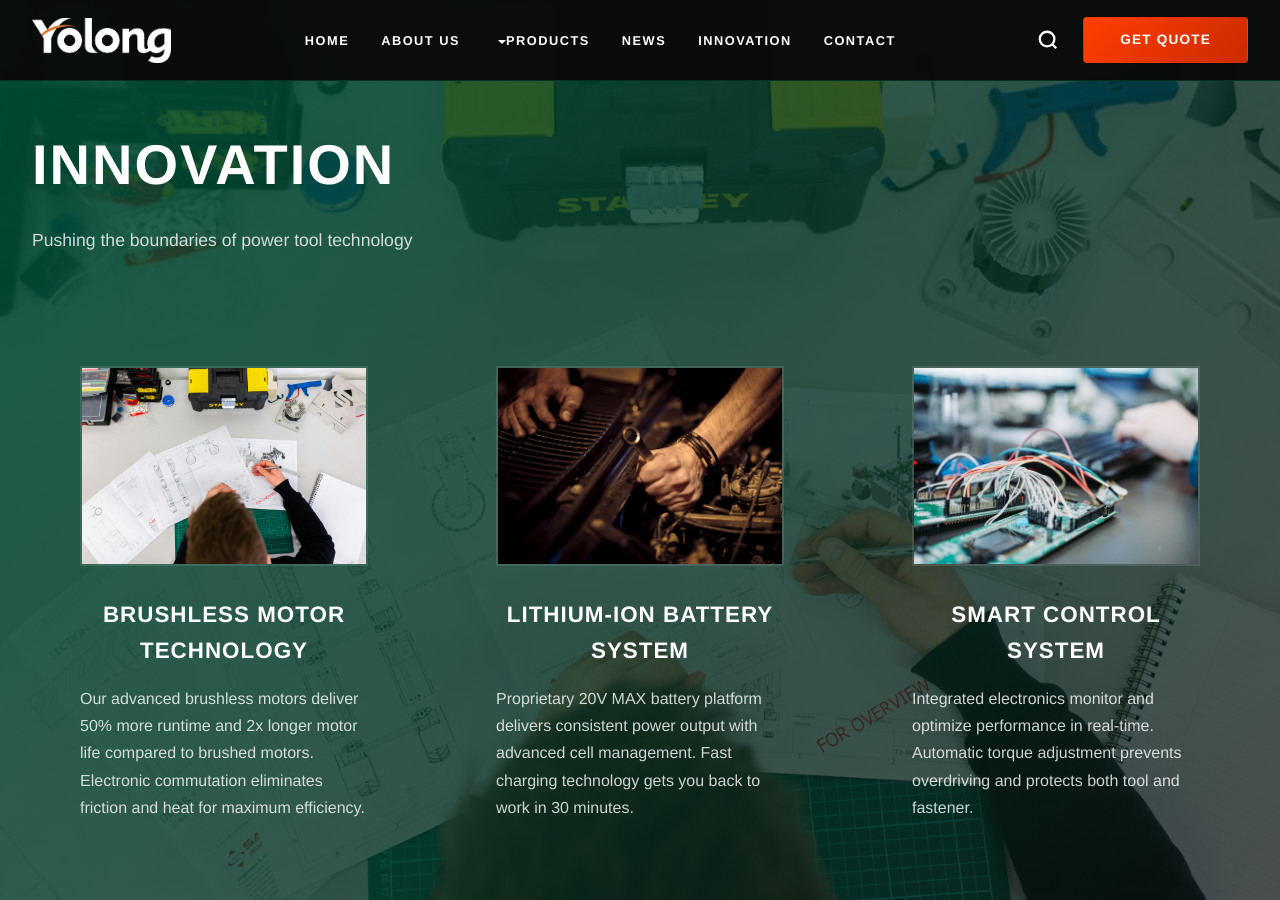
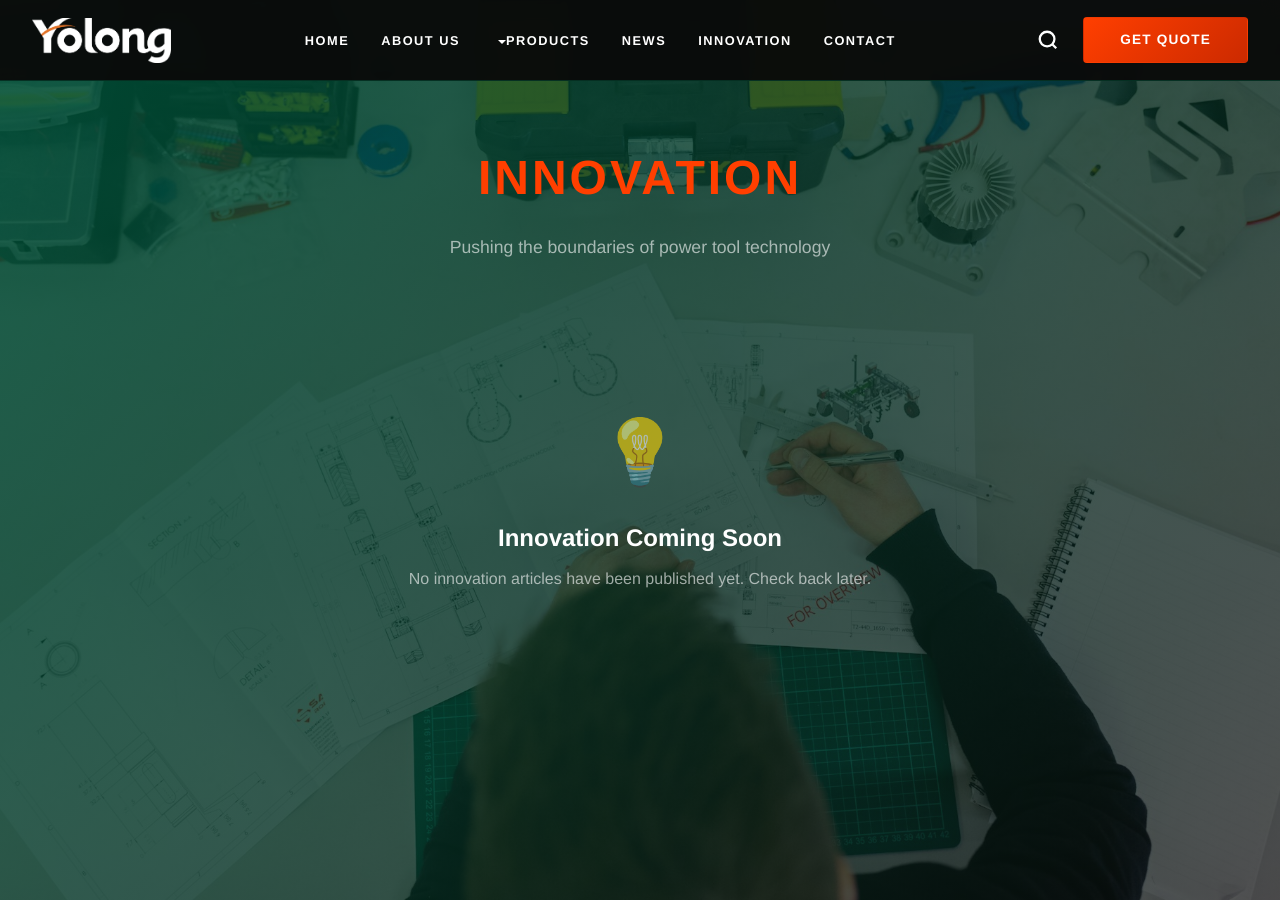
Before and after one commit to Heyxier/yolongtec-website-demo, a Jekyll site: the page built from innovation/index.html, in a window 1280 px wide and 900 px high. Built offline with Jekyll 4.4.1, drawn with Linux system fonts in a browser that asks for light colours; some web fonts are replaced.

Commit message:
feat: innovation 页面改为动态 - 文章可选发布到 News 或 Innovation

```diff
--- a/innovation/index.html
+++ b/innovation/index.html
@@ -4,30 +4,209 @@
 permalink: /innovation/
 ---
 
-<section class="section innovation-section" id="innovation" style="padding-top: 120px;">
-        <div class="section-bg"><img src="../images/brushless-motor.jpg" alt="Innovation Technology"><div class="section-overlay"></div></div>
-        <div class="container">
-            <div class="section-header">
-                <h2 class="section-title">INNOVATION</h2>
-                <p class="section-desc">Pushing the boundaries of power tool technology</p>
+<style>
+/* Innovation Page Specific Styles */
+.innovation-page {
+    padding: 140px 0 80px;
+    min-height: 100vh;
+}
+.innovation-header {
+    text-align: center;
+    margin-bottom: 60px;
+}
+.innovation-header h1 {
+    font-family: var(--font-helvetica);
+    font-size: 3rem;
+    font-weight: 900;
+    color: var(--text-primary);
+    text-transform: uppercase;
+    letter-spacing: 3px;
+    margin-bottom: 16px;
+}
+.innovation-header h1 span {
+    color: var(--accent-500);
+}
+.innovation-header p {
+    color: var(--text-muted);
+    font-size: 1.1rem;
+    max-width: 600px;
+    margin: 0 auto;
+    line-height: 1.6;
+}
+.innovation-card-grid {
+    display: grid;
+    grid-template-columns: repeat(3, 1fr);
+    gap: 32px;
+    max-width: 1200px;
+    margin: 0 auto;
+    padding: 0 24px;
+}
+.innovation-block {
+    background: rgba(0, 0, 0, 0.3);
+    border: 2px solid rgba(255, 255, 255, 0.1);
+    overflow: hidden;
+    transition: all 0.3s ease;
+    display: flex;
+    flex-direction: column;
+    color: inherit;
+    text-decoration: none;
+}
+.innovation-block:hover {
+    border-color: var(--accent-500);
+    transform: translateY(-4px);
+}
+.innovation-block-image {
+    width: 100%;
+    height: 220px;
+    object-fit: cover;
+    display: block;
+}
+.innovation-block-image-placeholder {
+    width: 100%;
+    height: 220px;
+    background: linear-gradient(135deg, rgba(0,104,71,0.3), rgba(0,61,43,0.5));
+    display: flex;
+    align-items: center;
+    justify-content: center;
+    font-size: 3rem;
+    color: var(--accent-500);
+    font-weight: 900;
+}
+.innovation-block-body {
+    padding: 24px;
+    flex: 1;
+    display: flex;
+    flex-direction: column;
+}
+.innovation-block-date {
+    font-size: 0.75rem;
+    font-weight: 700;
+    color: var(--accent-500);
+    text-transform: uppercase;
+    letter-spacing: 1px;
+    margin-bottom: 12px;
+    display: block;
+}
+.innovation-block-category {
+    display: inline-block;
+    background: var(--accent-500);
+    color: var(--charcoal);
+    padding: 3px 10px;
+    font-size: 0.65rem;
+    font-weight: 700;
+    text-transform: uppercase;
+    letter-spacing: 1px;
+    margin-bottom: 12px;
+    align-self: flex-start;
+}
+.innovation-block-title {
+    font-family: var(--font-helvetica);
+    font-size: 1.1rem;
+    font-weight: 700;
+    color: var(--text-primary);
+    text-transform: uppercase;
+    letter-spacing: 1px;
+    margin-bottom: 12px;
+    line-height: 1.4;
+    flex: 1;
+}
+.innovation-block-excerpt {
+    font-size: 0.85rem;
+    color: var(--text-muted);
+    line-height: 1.6;
+    margin-bottom: 16px;
+    display: -webkit-box;
+    -webkit-line-clamp: 3;
+    -webkit-box-orient: vertical;
+    overflow: hidden;
+}
+.innovation-block-link {
+    font-family: var(--font-helvetica);
+    font-size: 0.75rem;
+    font-weight: 700;
+    color: var(--accent-500);
+    text-transform: uppercase;
+    letter-spacing: 1px;
+    text-decoration: none;
+    display: inline-flex;
+    align-items: center;
+    gap: 8px;
+    margin-top: auto;
+}
+.innovation-block-link::after {
+    content: '→';
+    transition: transform 0.2s;
+}
+.innovation-block:hover .innovation-block-link::after {
+    transform: translateX(4px);
+}
+.innovation-empty {
+    grid-column: 1 / -1;
+    text-align: center;
+    padding: 80px 24px;
+    color: var(--text-muted);
+}
+.innovation-empty-icon {
+    font-size: 4rem;
+    margin-bottom: 16px;
+}
+.innovation-empty h3 {
+    font-size: 1.5rem;
+    color: var(--text-primary);
+    margin-bottom: 8px;
+}
+@media (max-width: 1024px) {
+    .innovation-card-grid { grid-template-columns: repeat(2, 1fr); }
+}
+@media (max-width: 768px) {
+    .innovation-card-grid { grid-template-columns: 1fr; }
+    .innovation-header h1 { font-size: 2rem; }
+}
+</style>
+
+<section class="innovation-page">
+    <div class="section-bg">
+        <img src="{{ site.baseurl }}/images/brushless-motor.jpg" alt="Innovation">
+        <div class="section-overlay"></div>
+    </div>
+    <div class="container">
+        <div class="innovation-header">
+            <h1><span>INNOVATION</span></h1>
+            <p>Pushing the boundaries of power tool technology</p>
+        </div>
+
+        <div class="innovation-card-grid">
+            {% assign innovation_articles = site.articles | where: "placement", "innovation" | sort: "publishedAt" | reverse %}
+            {% if innovation_articles.size > 0 %}
+            {% for article in innovation_articles %}
+            <a href="{{ article.url | relative_url }}" class="innovation-block">
+                {% if article.coverImage and article.coverImage != "" %}
+                <img src="{{ article.coverImage | relative_url }}" alt="{{ article.title }}" class="innovation-block-image" loading="lazy">
+                {% else %}
+                <div class="innovation-block-image-placeholder">💡</div>
+                {% endif %}
+                <div class="innovation-block-body">
+                    {% if article.publishedAt %}
+                    <span class="innovation-block-date">{{ article.publishedAt | date: "%B %d, %Y" }}</span>
+                    {% endif %}
+                    {% if article.category and article.category != "" %}
+                    <span class="innovation-block-category">{{ article.category | upcase }}</span>
+                    {% endif %}
+                    <h3 class="innovation-block-title">{{ article.title }}</h3>
+                    {% if article.excerpt and article.excerpt != "" %}
+                    <p class="innovation-block-excerpt">{{ article.excerpt }}</p>
+                    {% endif %}
+                    <span class="innovation-block-link">READ MORE</span>
+                </div>
+            </a>
+            {% endfor %}
+            {% else %}
+            <div class="innovation-empty">
+                <div class="innovation-empty-icon">💡</div>
+                <h3>Innovation Coming Soon</h3>
+                <p>No innovation articles have been published yet. Check back later.</p>
             </div>
-            <div class="innovation-grid">
-                <div class="innovation-card">
-                    <div class="innovation-icon"><img src="../images/brushless-motor.jpg" alt="Brushless Motor" loading="lazy"></div>
-                    <h3>BRUSHLESS MOTOR TECHNOLOGY</h3>
-                    <p>Our advanced brushless motors deliver 50% more runtime and 2x longer motor life compared to brushed motors. Electronic commutation eliminates friction and heat for maximum efficiency.</p>
-                </div>
-                <div class="innovation-card">
-                    <div class="innovation-icon"><img src="../images/battery-tech.jpg" alt="Battery Technology" loading="lazy"></div>
-                    <h3>LITHIUM-ION BATTERY SYSTEM</h3>
-                    <p>Proprietary 20V MAX battery platform delivers consistent power output with advanced cell management. Fast charging technology gets you back to work in 30 minutes.</p>
-                </div>
-                <div class="innovation-card">
-                    <div class="innovation-icon"><img src="../images/smart-control.jpg" alt="Smart Control" loading="lazy"></div>
-                    <h3>SMART CONTROL SYSTEM</h3>
-                    <p>Integrated electronics monitor and optimize performance in real-time. Automatic torque adjustment prevents overdriving and protects both tool and fastener.</p>
-                </div>
-            </div>
-            <div class="section-cta"><a href="../index.html" class="btn btn-accent btn-large">BACK TO HOME</a></div>
+            {% endif %}
         </div>
-    </section>
+    </div>
+</section>
--- a/news/index.html
+++ b/news/index.html
@@ -178,6 +178,7 @@
         <div class="news-card-grid">
             {% assign sorted_articles = site.articles | sort: "publishedAt" | reverse %}
             {% for article in sorted_articles %}
+            {% unless article.placement == "innovation" %}
             <a href="{{ article.url | relative_url }}" class="news-block">
                 {% if article.coverImage and article.coverImage != "" %}
                 <img src="{{ article.coverImage | relative_url }}" alt="{{ article.title }}" class="news-block-image" loading="lazy">
@@ -198,6 +199,7 @@
                     <span class="news-block-link">READ MORE</span>
                 </div>
             </a>
+            {% endunless %}
             {% else %}
             <div class="news-empty">
                 <div class="news-empty-icon">📰</div>
```
Also changed, not shown: _articles/2026-award.md (+1 -0 lines).
